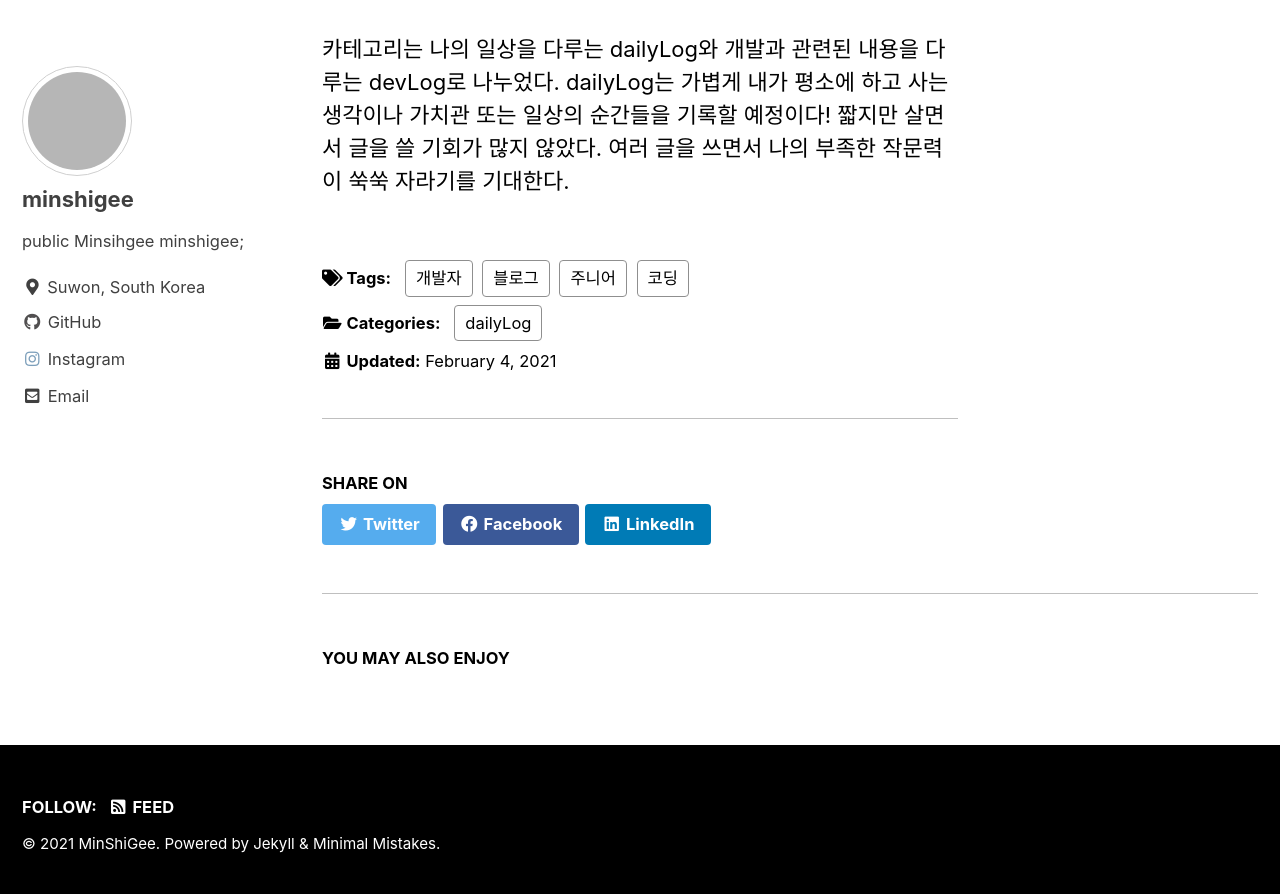
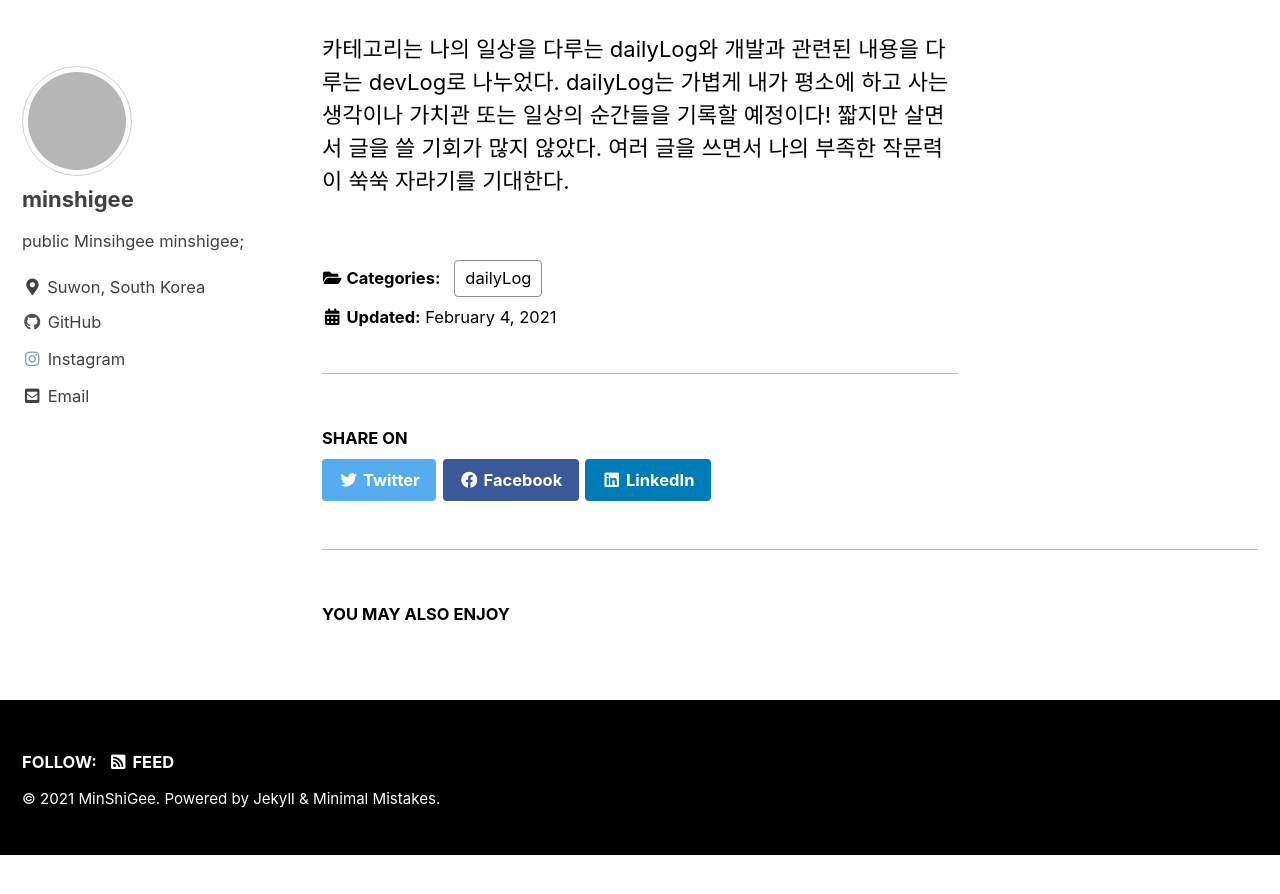
Before and after one commit to MinShiGee/MinShiGee.github.io, a Jekyll site: the page built from _posts/2021-02-4-Init Blog.md, in a window 1280 px wide and 900 px high, scrolled down 970 px. Shown: the top 894 px of the window. Built offline with Jekyll 4.4.1, drawn with Linux system fonts in a browser that asks for light colours; cached includes are drawn as plain includes; after the commit the page ends 1825 px from its top, so only the background shows below that; grey boxes are pictures that could not be loaded.

Commit message:
remove tags

```diff
--- a/_posts/2021-02-4-Init Blog.md
+++ b/_posts/2021-02-4-Init Blog.md
@@ -2,11 +2,6 @@
 title: "Log01: Init Blog"
 categories:
   - dailyLog
-tags:
-  - 개발자
-  - 주니어
-  - 블로그
-  - 코딩
 ---
 ## minshigee dailyLog를 시작하면서..
 
```
